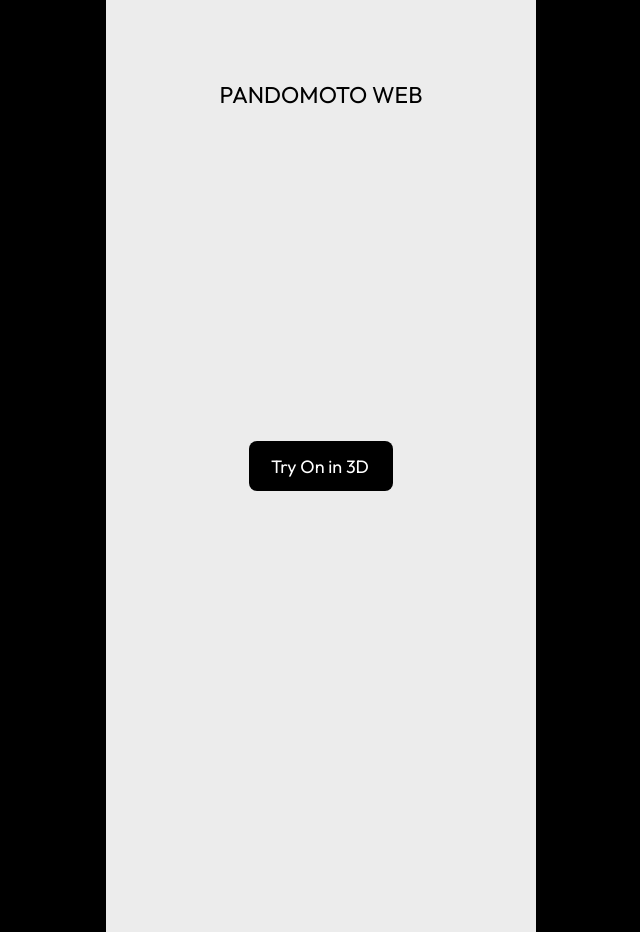
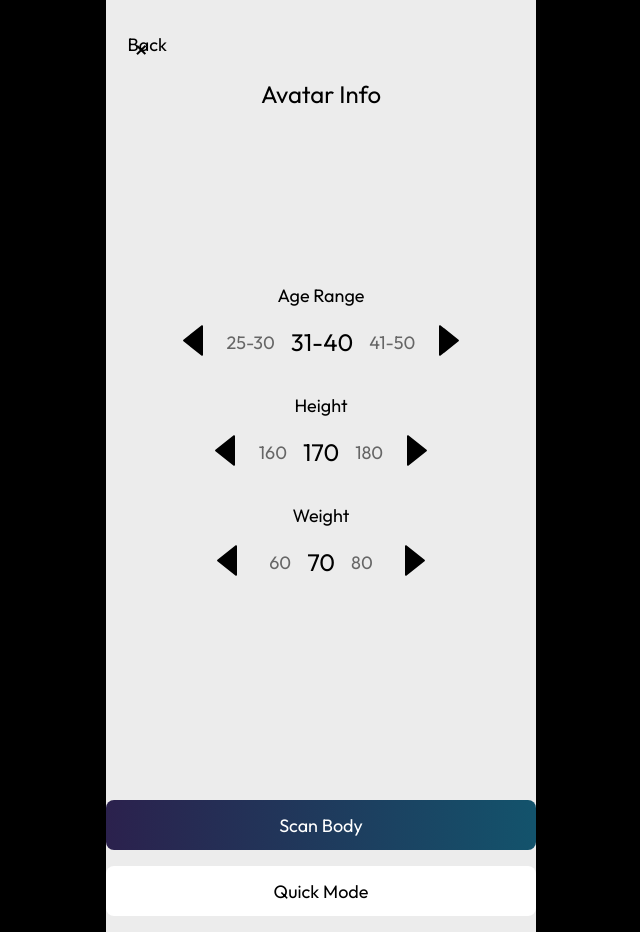
Before and after one commit to filipal/reagraph-vjezba, a React (Vite) app: page /avatar-info in a window 1280 px wide. Before the commit this address led to /. Shown: the whole page, without its empty margins (319-959 px from the left). Built offline with nearby package versions, Linux system fonts and the light colour scheme.

Commit message:
avatarinfo page

```diff
--- a/src/App.tsx
+++ b/src/App.tsx
@@ -2,6 +2,7 @@
 import StartPage from './pages/StartPage.tsx'
 import LoginPage from './pages/LoginPage'
 import LoggedInPage from './pages/LoggedInPage.tsx'
+import AvatarInfoPage from './pages/AvatarInfoPage'
 import './App.css'
 
 
@@ -10,6 +11,7 @@
     <Routes>
       <Route path="/" element={<StartPage />} />
       <Route path="/login" element={<LoginPage />} />
+      <Route path="/avatar-info" element={<AvatarInfoPage />} />
       <Route path="/logged-in" element={<LoggedInPage />} />
       <Route path="*" element={<Navigate to="/" />} />
     </Routes>
--- a/src/index.css
+++ b/src/index.css
@@ -1,5 +1,5 @@
 :root {
-  font-family: system-ui, Avenir, Helvetica, Arial, sans-serif;
+  font-family: 'Outfit', system-ui, Avenir, Helvetica, Arial, sans-serif;
   line-height: 1.5;
   font-weight: 400;
 
--- /dev/null
+++ b/src/pages/AvatarInfoPage.css
@@ -0,0 +1,116 @@
+.avatar-info-page {
+  position: relative;
+  width: 430px;
+  max-width: 430px;
+  min-height: 932px;
+  margin: 0 auto;
+  background: #ececec;
+  font-family: 'Outfit', sans-serif;
+  display: flex;
+  flex-direction: column;
+  align-items: center;
+}
+
+.close-button {
+  position: absolute;
+  top: 20px;
+  left: 0;
+  background: none;
+  border: none;
+  font-size: 24px;
+  cursor: pointer;
+  color: #000;
+}
+
+.title {
+  margin-top: 80px;
+  margin-bottom: auto;
+  font-size: 24px;
+  color: #000;
+}
+
+.picker {
+  width: 100%;
+  margin-bottom: 24px;
+  display: flex;
+  flex-direction: column;
+  align-items: center;
+}
+
+.picker-label {
+  margin-bottom: 8px;
+  font-size: 18px;
+  color: #000;
+}
+
+.picker-control {
+  display: flex;
+  align-items: center;
+  gap: 16px;
+}
+
+.arrow-button {
+  background: none;
+  border: none;
+  padding: 8px;
+  cursor: pointer;
+}
+
+.picker-values {
+  display: flex;
+  align-items: center;
+  gap: 16px;
+  min-width: 120px;
+  justify-content: center;
+}
+
+.picker-value {
+  color: #666;
+  font-size: 18px;
+}
+
+.picker-value.selected {
+  font-size: 24px;
+  color: #000;
+}
+
+.actions {
+  margin-top: auto;
+  width: 100%;
+  padding: 16px;
+  display: flex;
+  flex-direction: column;
+  gap: 16px;
+}
+
+.actions button {
+  height: 50px;
+  font-size: 18px;
+  display: flex;
+  align-items: center;
+  justify-content: center;
+  gap: 8px;
+  border: none;
+}
+
+.scan-button {
+  background: linear-gradient(to right, #2b214d, #13536c);
+  color: #fff;
+}
+
+.quick-button {
+  border: 2px solid #000;
+  background: #fff;
+  color: #000;
+}
+
+.icon-button {
+  background: none;
+  border: none;
+  font-size: 24px;
+  line-height: 1;
+  padding: 4px;
+  cursor: pointer;
+  color: #000;
+  left: 426px;
+}
--- /dev/null
+++ b/src/pages/AvatarInfoPage.tsx
@@ -0,0 +1,71 @@
+import { useState } from 'react'
+import { useNavigate } from 'react-router-dom'
+import leftArrow from '../assets/arrow left.svg'
+import rightArrow from '../assets/arrow right.svg'
+import './AvatarInfoPage.css'
+
+const ages = ['18-24', '25-30', '31-40', '41-50', '51+']
+const heights = ['150', '160', '170', '180', '190']
+const weights = ['50', '60', '70', '80', '90']
+
+function usePicker(initial: number, values: string[]) {
+  const [index, setIndex] = useState(initial)
+  const prev = () => setIndex((i) => (i > 0 ? i - 1 : i))
+  const next = () => setIndex((i) => (i < values.length - 1 ? i + 1 : i))
+  return { index, prev, next }
+}
+
+export default function AvatarInfoPage() {
+  const navigate = useNavigate()
+  const age = usePicker(2, ages)
+  const height = usePicker(2, heights)
+  const weight = usePicker(2, weights)
+
+  const renderPicker = (
+    label: string,
+    state: ReturnType<typeof usePicker>,
+    values: string[],
+  ) => (
+    <div className="picker">
+      <span className="picker-label">{label}</span>
+      <div className="picker-control">
+        <button className="arrow-button" onClick={state.prev}>
+          <img src={leftArrow} alt="previous" />
+        </button>
+        <div className="picker-values">
+          {values[state.index - 1] && (
+            <span className="picker-value side">{values[state.index - 1]}</span>
+          )}
+          <span className="picker-value selected">{values[state.index]}</span>
+          {values[state.index + 1] && (
+            <span className="picker-value side">{values[state.index + 1]}</span>
+          )}
+        </div>
+        <button className="arrow-button" onClick={state.next}>
+          <img src={rightArrow} alt="next" />
+        </button>
+      </div>
+    </div>
+  )
+
+  return (
+    <div className="avatar-info-page">
+      <button className="close-button" onClick={() => navigate('/')}>×</button>
+      <h1 className="title">Avatar Info</h1>
+      {renderPicker('Age Range', age, ages)}
+      {renderPicker('Height', height, heights)}
+      {renderPicker('Weight', weight, weights)}
+      <div className="actions">
+        <button className="scan-button" onClick={() => navigate('/logged-in')}>
+          Scan Body
+        </button>
+        <button className="quick-button" onClick={() => navigate('/logged-in')}>
+          Quick Mode
+        </button>
+        <button className="back-button" onClick={() => navigate(-1)}>
+          Back
+        </button>
+      </div>
+    </div>
+  )
+}
--- a/src/pages/LoginPage.tsx
+++ b/src/pages/LoginPage.tsx
@@ -19,7 +19,7 @@
       <button
         type="button"
         className="create-button"
-        onClick={() => navigate('/logged-in')}
+        onClick={() => navigate('/avatar-info')}
       >
         Create Your Digital Twin
       </button>
```
